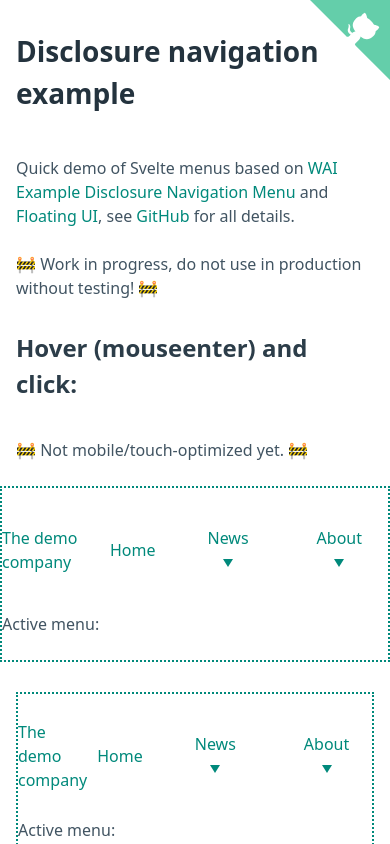
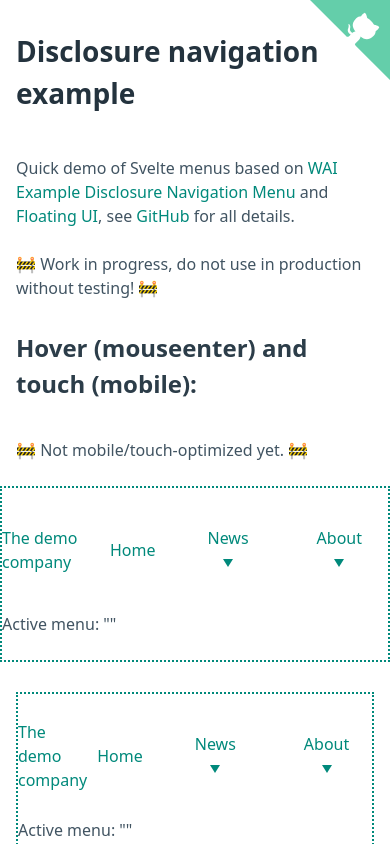
Before and after one commit to mandrasch/svelte-floating-ui-a11y-menu, a SvelteKit app: page / in a window 390 px wide. Shown: the top 844 px of the page. Built offline with nearby package versions, Linux system fonts and the light colour scheme.

Commit message:
feat: improvements for mobile (WIP, bugs to fix)

```diff
--- a/src/components/DisclosureNavigation.svelte
+++ b/src/components/DisclosureNavigation.svelte
@@ -7,7 +7,7 @@
 	import { computePosition, flip, shift, offset, autoUpdate } from '@floating-ui/dom';
 
 	// https://svelte.dev/repl/814c27da2e1344f9b4f205a93e02559f?version=3.38.1
-	let activeMenu = ''; // TODO: get first state?
+	$: activeMenu = ''; // TODO: good first state?
 
 	// props and menuSettings
 	export let useHoverActions = true;
@@ -36,10 +36,17 @@
 	}
 
 	async function toggleDropdownByClick(evt, menuName) {
-		console.log('toggleDropdownByClick()', { menuName, target: evt.target });
+		console.log('toggleDropdownByClick()', { menuName, activeMenu, target: evt.target });
 
-		if (activeMenu != menuName) {
+		// TODO: clashes with openByClick() - how to bundle / synchronize them?
+		if (menuSettings.useHoverActions === true) {
+			console.log('toggleDropdownByClick() - exit, hover actions will take care');
+			return; // bail
+		}
+
+		if (activeMenu !== menuName) {
 			// Show submenu
+			console.log('toggleDropdownByClick()', 'show submenu');
 			activeMenu = menuName;
 
 			// Wait for animations / template changes by Svelte {#if}
@@ -65,6 +72,7 @@
 				computeBestPositionForDropdownContent
 			);
 		} else {
+			console.log('hide submenu');
 			// hide submenu
 			activeMenu = '';
 			// destroy / remove auto update listener
@@ -73,8 +81,14 @@
 	}
 
 	async function openDropdownByHover(evt, menuName) {
-		if (menuSettings.useHoverActions === false) return; // bail
+		console.log('openDrodownByHover()', { evt, menuName });
+		if (menuSettings.useHoverActions === false) {
+			console.log('openDrodownByHover() - exit no hover actions activated');
+			return; // bail
+		}
 
+		// TODO: bundle this in openMenu()
+		// if hover actions are permitted:
 		activeMenu = menuName;
 
 		// Wait for animations / template changes by Svelte {#if}
@@ -90,7 +104,11 @@
 			console.error('Could not find ul-submenu in target area:', evt.target.closest('li'));
 		}
 
-		console.log(currentSelectedDropdownToggle, currentSelectedDropdownContent);
+		console.log(
+			'openDrodownByHover()',
+			currentSelectedDropdownToggle,
+			currentSelectedDropdownContent
+		);
 
 		// https://floating-ui.com/docs/autoUpdate
 		currentSelectedDropdownAutoUpdateFn = autoUpdate(
@@ -136,7 +154,7 @@
 					type="button"
 					aria-controls="submenu_news"
 					aria-expanded={activeMenu === 'news'}
-					on:click={(evt) => toggleDropdownByClick(evt, 'news')}
+					on:click|stopPropagation={(evt) => toggleDropdownByClick(evt, 'news')}
 					on:mouseenter={(evt) => openDropdownByHover(evt, 'news')}
 					>News
 					<svg
@@ -199,10 +217,16 @@
 			</li>
 		</ul>
 	</nav>
-	<p>Active menu: {activeMenu}</p>
+	<p>Active menu: {JSON.stringify(activeMenu)}</p>
 </div>
 
 <style>
+	/* Important! */
+	/* https://css-tricks.com/slightly-careful-sub-elements-clickable-things/ */
+	:global(button > *) {
+		pointer-events: none;
+	}
+
 	.nav-demo-container {
 		border: 2px dotted var(--primary);
 		margin-bottom: 20px;
--- a/src/routes/+page.svelte
+++ b/src/routes/+page.svelte
@@ -17,7 +17,7 @@
 </div>
 
 <div class="container" style="margin-top:30px;">
-	<h3>Hover (mouseenter) and click:</h3>
+	<h3>Hover (mouseenter) and touch (mobile):</h3>
 	<p>🚧 Not mobile/touch-optimized yet. 🚧</p>
 </div>
 
```
